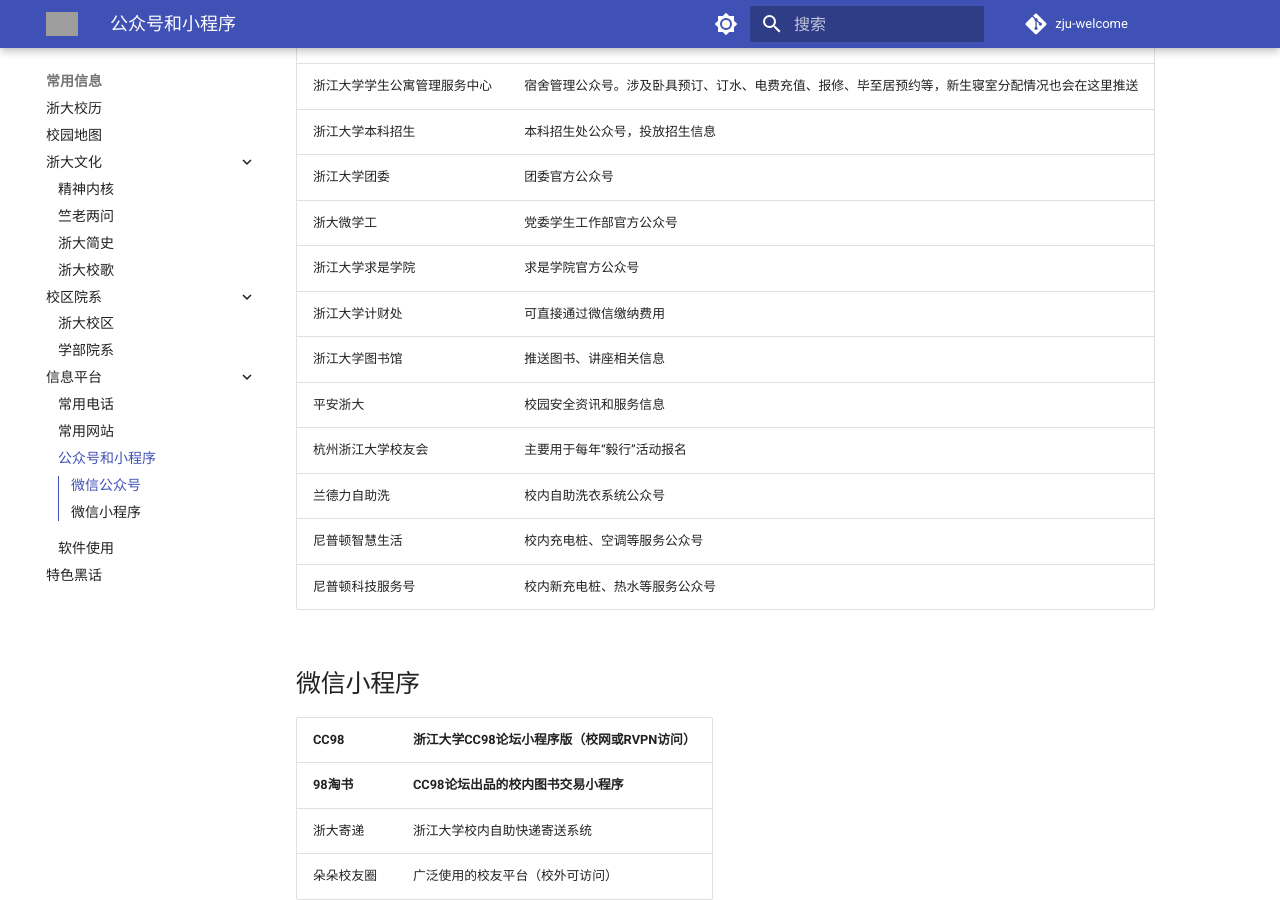
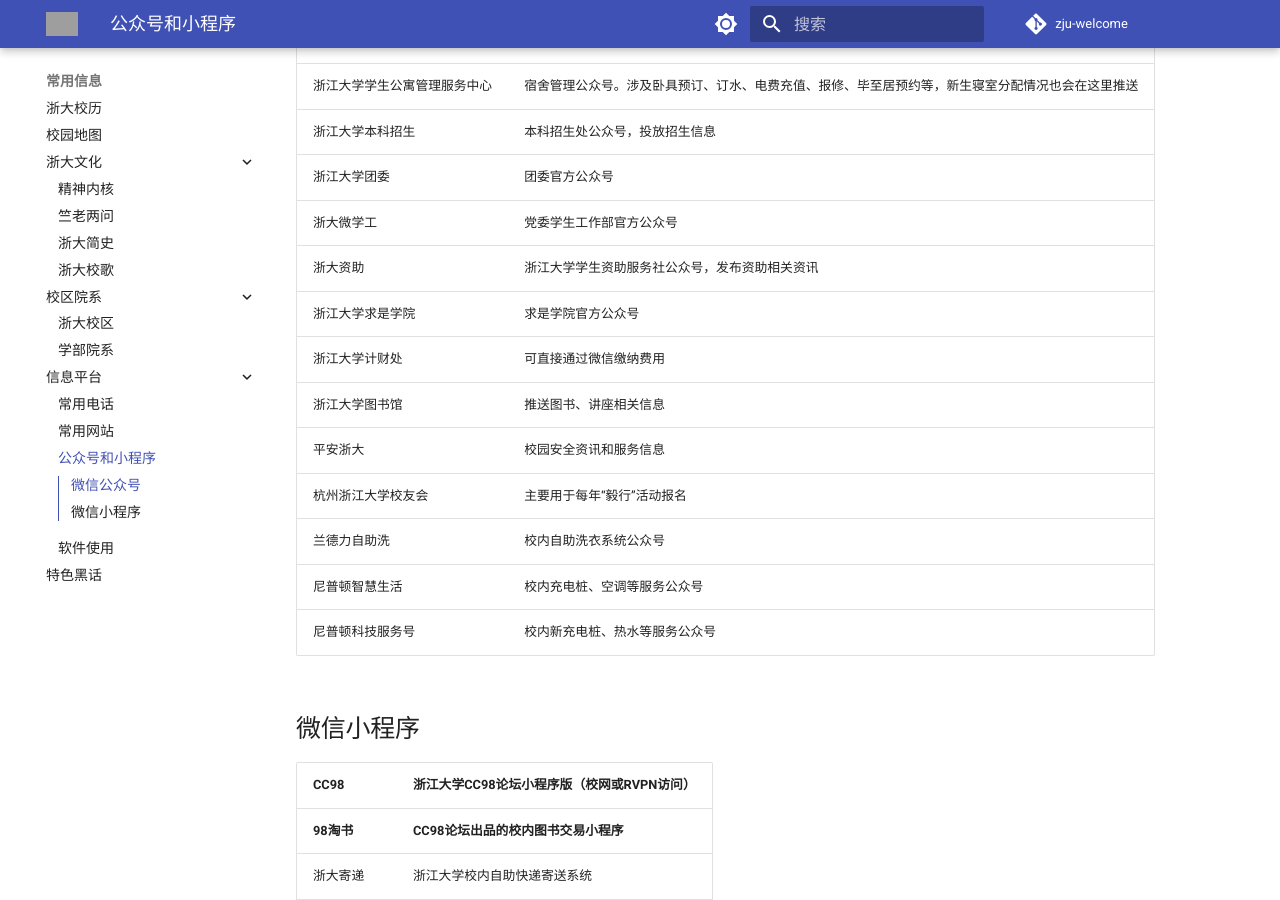
Before and after one commit to mini-full/zju-welcome, an MkDocs documentation site: the page built from docs/basics/channels.md, in a window 1280 px wide and 900 px high, scrolled down 532 px. Built offline with MkDocs 1.6.1 and Material for MkDocs 9.7.7, drawn with Linux system fonts in a browser that asks for light colours; comment, search, counter and statistics services are not loaded; grey boxes are pictures that could not be loaded.

Commit message:
Update channels.md (#71)
增加浙大资助公众号

```diff
--- a/docs/basics/channels.md
+++ b/docs/basics/channels.md
@@ -13,6 +13,7 @@
 |          浙江大学本科招生   |       本科招生处公众号，投放招生信息|
 |          浙江大学团委       |   团委官方公众号|
 |          浙大微学工         | 党委学生工作部官方公众号|
+|    浙大资助                 | 浙江大学学生资助服务社公众号，发布资助相关资讯|
 | 浙江大学求是学院 | 求是学院官方公众号 |
 |          浙江大学计财处     |     可直接通过微信缴纳费用|
 |          浙江大学图书馆     |     推送图书、讲座相关信息|
```
